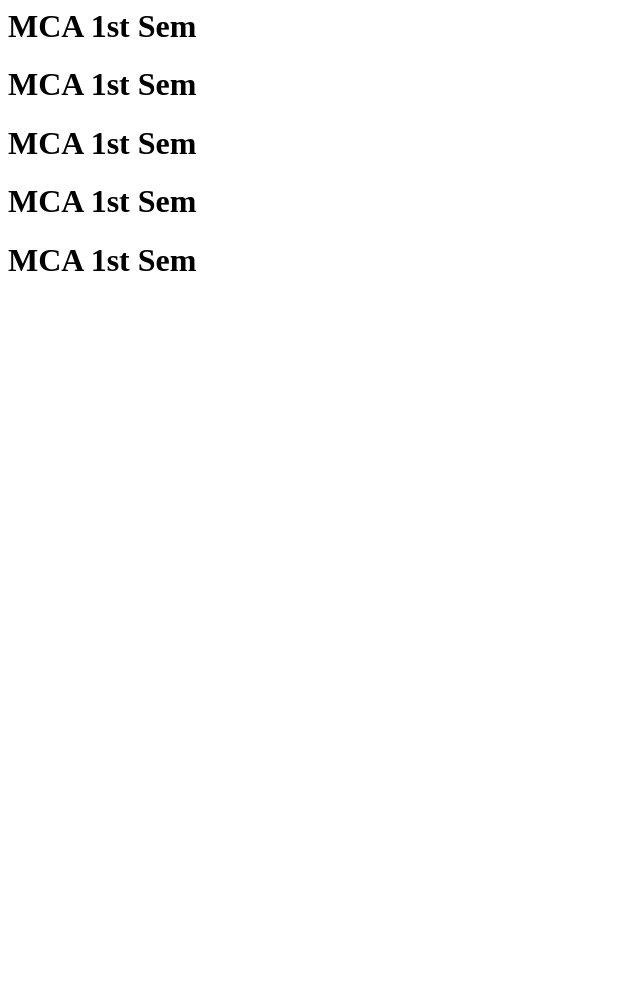
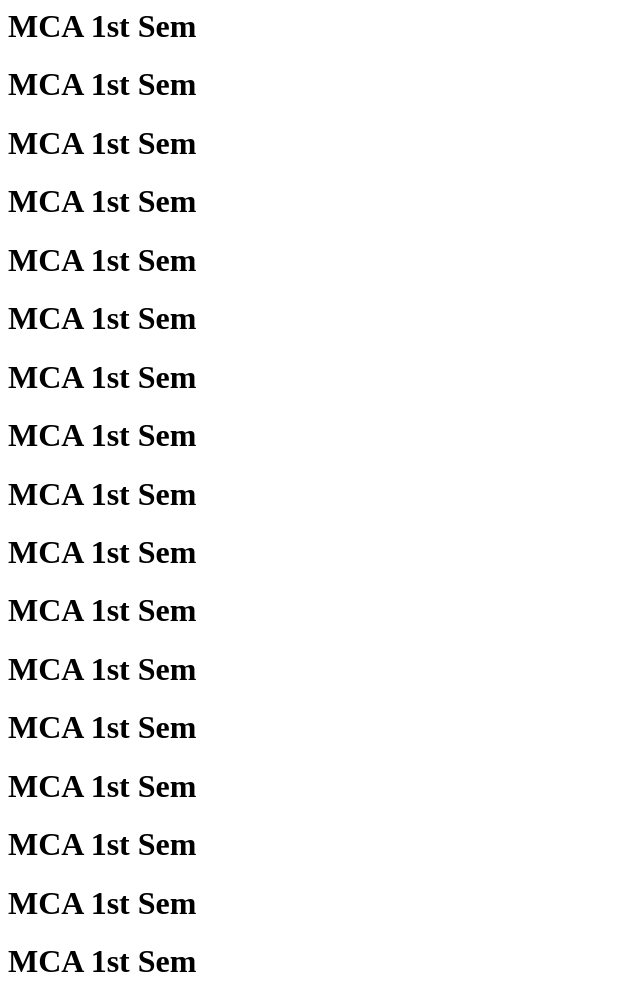
Before and after one commit to akhileshsolanki/Amitgitremote, a plain HTML site: page index.html in a window 1280 px wide. Shown: the whole page, without its empty margins (0-640 px from the left). Before the commit the page ends 800 px from the top, so only its background shows below. Drawn offline with Linux system fonts and the light colour scheme.

Commit message:
Index_1.0.1

```diff
--- a/index.html
+++ b/index.html
@@ -10,5 +10,33 @@
 	<h1>MCA 1st Sem</h1>
 
 
+
+	<h1>MCA 1st Sem</h1>
+
+	<h1>MCA 1st Sem</h1>
+
+	<h1>MCA 1st Sem</h1>
+
+	<h1>MCA 1st Sem</h1>
+
+	<h1>MCA 1st Sem</h1>
+
+	<h1>MCA 1st Sem</h1>
+
+	<h1>MCA 1st Sem</h1>
+
+	<h1>MCA 1st Sem</h1>
+
+	<h1>MCA 1st Sem</h1>
+
+	<h1>MCA 1st Sem</h1>
+
+	<h1>MCA 1st Sem</h1>
+
+	<h1>MCA 1st Sem</h1>
+
+
+
+
 </body>
 </html>
```
